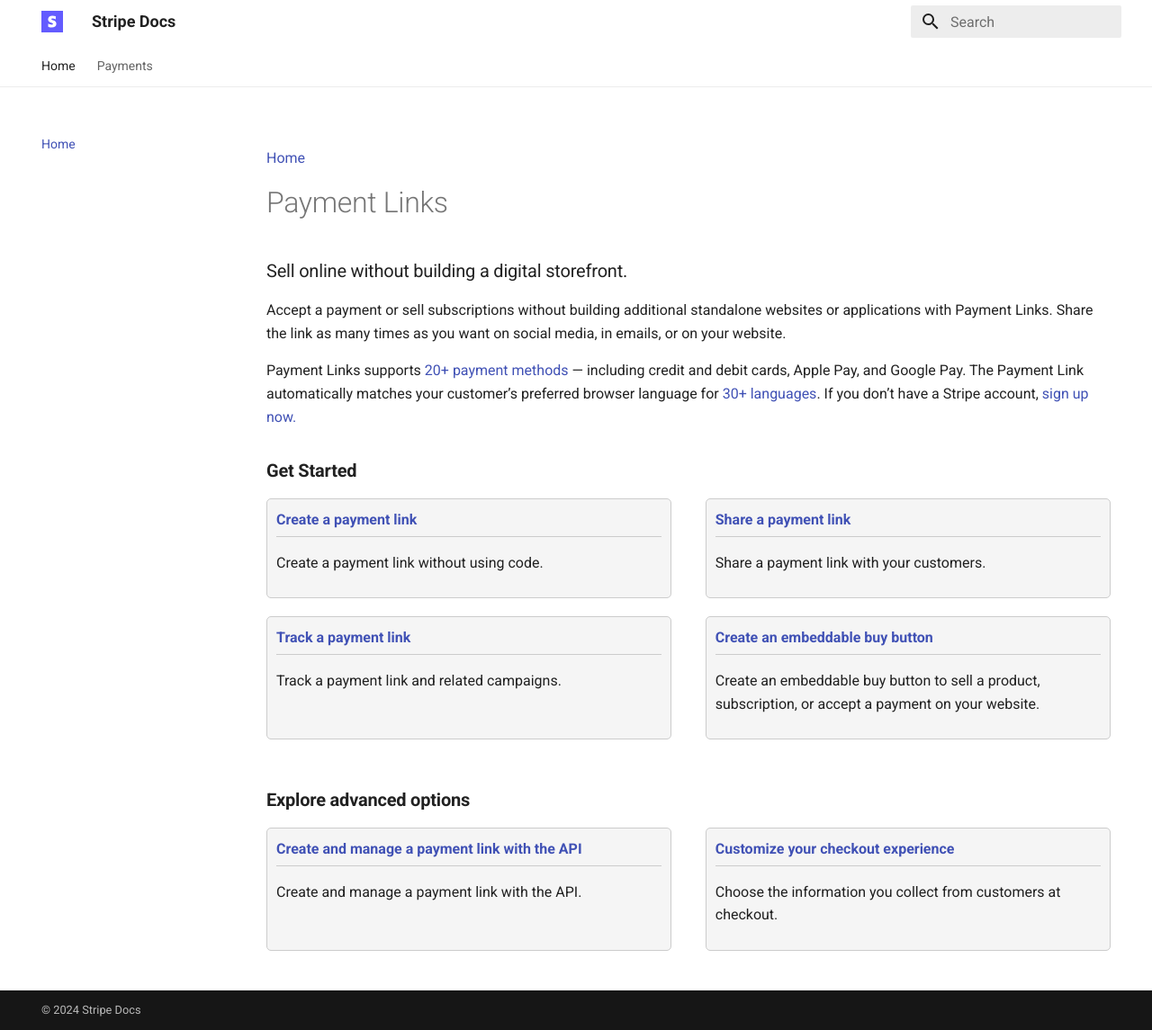
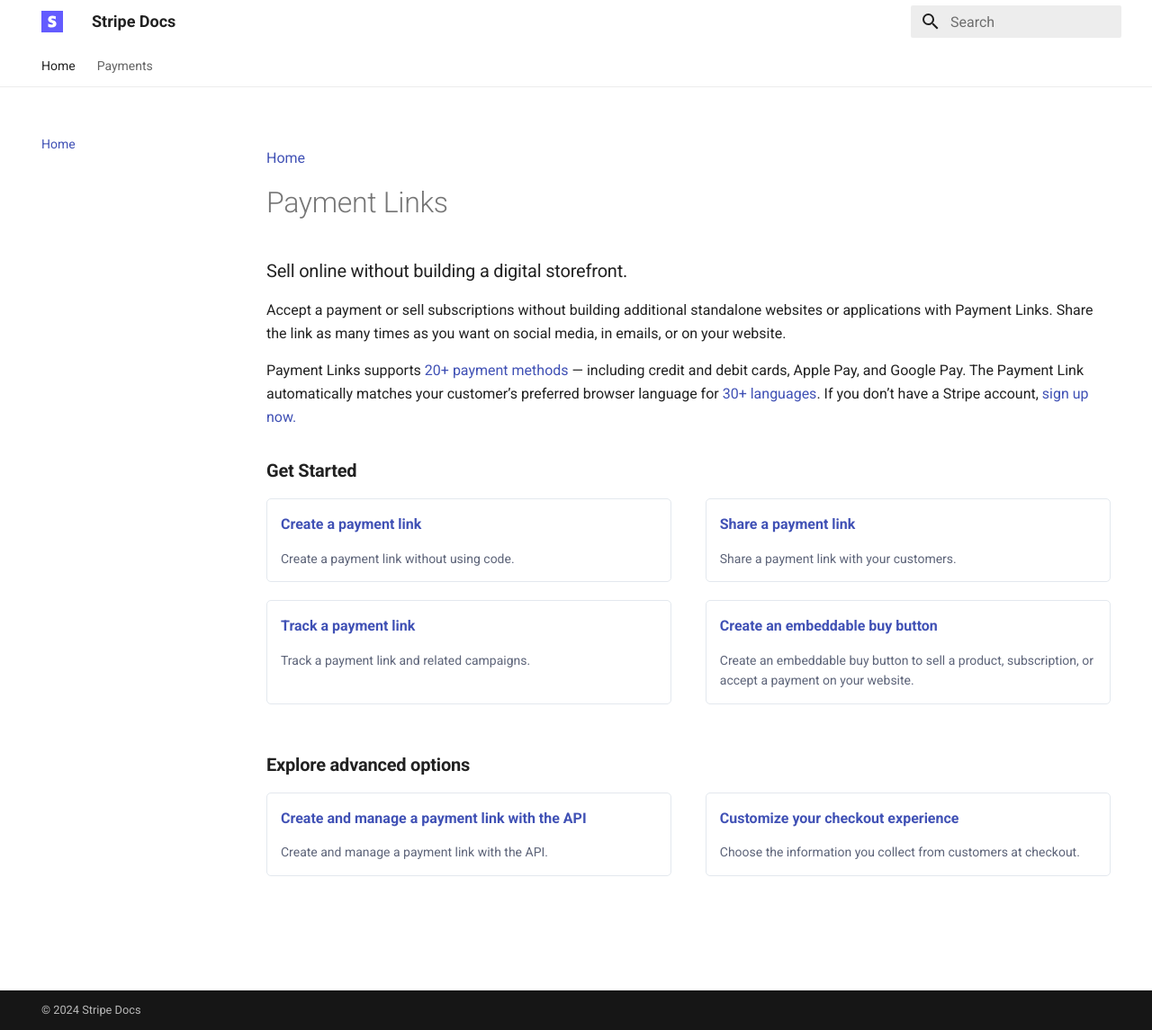
Before and after one commit to platonsolm/StripeDocs-Documentation, an MkDocs documentation site: the page built from docs/index.md, in a window 1280 px wide and 1145 px high. Shown: the whole window at 90% size. Built offline with MkDocs 1.6.1 and Material for MkDocs 9.7.7, drawn with Linux system fonts in a browser that asks for light colours.

Commit message:
Update index.md

```diff
--- a/docs/index.md
+++ b/docs/index.md
@@ -17,14 +17,20 @@
 
     .callout {
         width: 48%;
-        border: 1px solid #ccc;
+        border: 1px solid #E3E8EE;
         border-radius: 5px;
-        padding: 10px;
-        background-color: #f5f5f5;
+        padding-top: 15px;
+        padding-left: 15px;
         box-sizing: border-box;
     }
 
+    .callout-text {
+      color: #5D6479;
+      font-size: 14px;
+    }
+
     .callout-header {
+      font-size: 16px;
       font-weight: bold;
     }
 
@@ -62,32 +68,28 @@
   <div class="callout-row">
     <div class="callout" onclick="redirectPaymentLink()">
       <a class="callout-header" href="payments/create-a-payment-link">Create a payment link</a>
-      <div class="divider"></div>
       <div class="callout-body">
-        <p>Create a payment link without using code.</p>
+        <p class="callout-text">Create a payment link without using code.</p>
       </div>
     </div>
     <div class="callout" onclick="redirectShareLink()">
       <a class="callout-header" href="payments/share-a-payment-link">Share a payment link</a>
-      <div class="divider"></div>
       <div class="callout-body">
-        <p>Share a payment link with your customers.</p>
+        <p class="callout-text">Share a payment link with your customers.</p>
       </div>
     </div>
   </div>
   <div class="callout-row">
     <div class="callout" onclick="redirectTrackLink()">
       <a class="callout-header" href="payments/track-a-payment-link">Track a payment link</a>
-      <div class="divider"></div>
       <div class="callout-body">
-        <p>Track a payment link and related campaigns.</p>
+        <p class="callout-text">Track a payment link and related campaigns.</p>
       </div>
     </div>
     <div class="callout" onclick="redirectBuyButtonLink()">
       <a class="callout-header" href="payments/create-an-embeddable-buy-button">Create an embeddable buy button</a>
-      <div class="divider"></div>
       <div class="callout-body">
-        <p>Create an embeddable buy button to sell a product, subscription, or accept a payment on your website.</p>
+        <p class="callout-text">Create an embeddable buy button to sell a product, subscription, or accept a payment on your website.</p>
       </div>
     </div>
   </div>
@@ -97,16 +99,14 @@
   <div class="callout-row">
     <div class="callout">
       <a class="callout-header">Create and manage a payment link with the API</a>
-      <div class="divider"></div>
       <div class="callout-body">
-        <p>Create and manage a payment link with the API.</p>
+        <p class="callout-text">Create and manage a payment link with the API.</p>
       </div>
     </div>
     <div class="callout">
       <a class="callout-header">Customize your checkout experience</a>
-      <div class="divider"></div>
       <div class="callout-body">
-        <p>Choose the information you collect from customers at checkout.</p>
+        <p class="callout-text">Choose the information you collect from customers at checkout.</p>
       </div>
     </div>
   </div>
```
Also changed, not shown: other parts of docs/index.md (+1 -1 lines).
